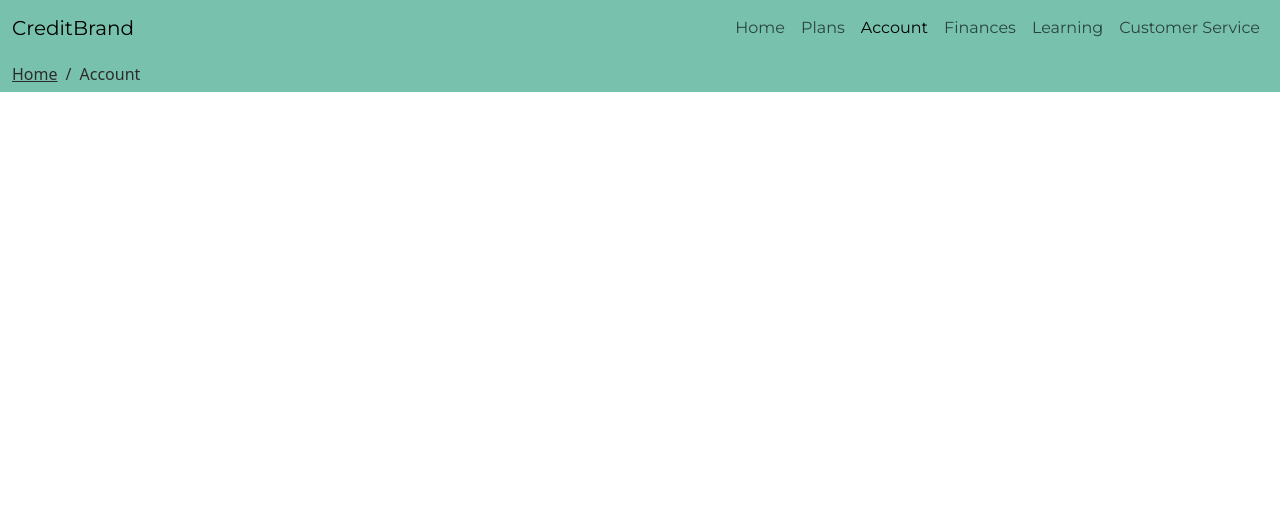
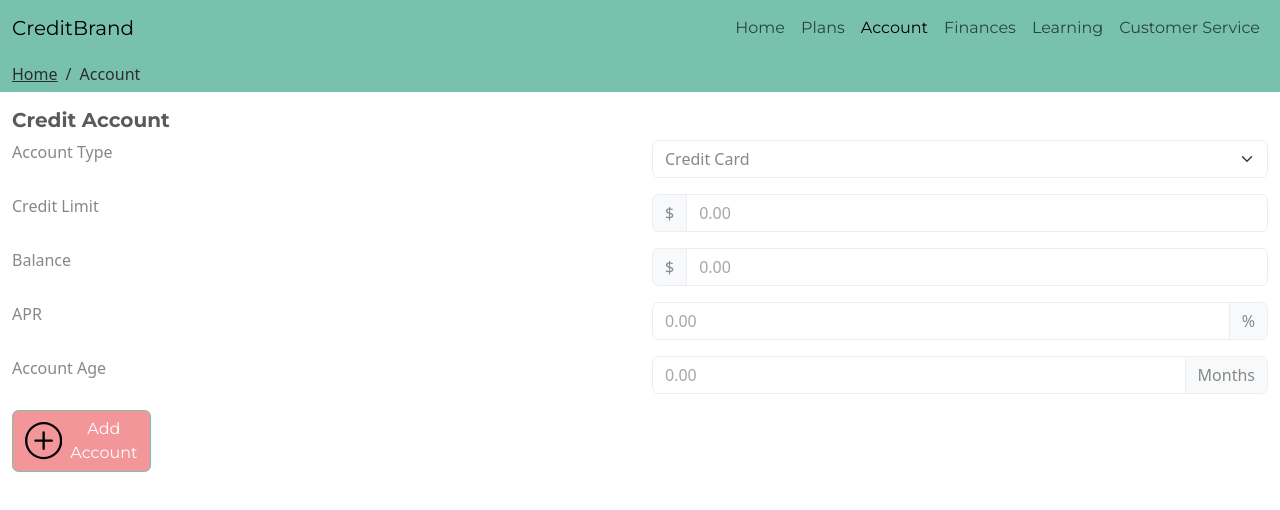
Before and after one commit to VCU-257/iteration-2-build-with-style-group-2, a React (Vite) app: page /account in a window 1280 px wide. Shown: the top 510 px of the page. Built offline with nearby package versions, Linux system fonts and the light colour scheme; a web font is replaced by a local one.

Commit message:
Create account page with functionality to add form sections

```diff
--- /dev/null
+++ b/src/components/CreditAccountFieldset.jsx
@@ -0,0 +1,63 @@
+import {Col, Form, InputGroup, Row} from "react-bootstrap";
+
+export default function CreditAccountFieldset({allAccountInfo, accountInfo, setAccountInfoCallback, index, loan = false}) {
+    function handleInputChange(event) {
+        const {name, value} = event.target;
+        const newAccountInfo = [...allAccountInfo]
+        newAccountInfo[index][name] = value;
+        setAccountInfoCallback(newAccountInfo);
+    }
+
+    return (
+        <fieldset key={accountInfo.name} className="mt-3">
+            <h5>{accountInfo.name}</h5>
+            <Form.Group as={Row} className="mb-3">
+                <Col xs={6}>
+                    <Form.Label>Account Type</Form.Label>
+                </Col>
+                <InputGroup as={Col}>
+                    <Form.Select onChange={handleInputChange} defaultValue={accountInfo.loan} name="loan">
+                        <option value={false}>Credit Card</option>
+                        <option value={true}>Loan</option>
+                    </Form.Select>
+                </InputGroup>
+            </Form.Group>
+            <Form.Group as={Row} className="mb-3">
+                <Col xs={6}>
+                    <Form.Label>{loan ? "Principal" : "Credit Limit"}</Form.Label>
+                </Col>
+                <InputGroup as={Col}>
+                    <InputGroup.Text>$</InputGroup.Text>
+                    <Form.Control type="number" placeholder="0.00" onChange={handleInputChange} name="limit" />
+                </InputGroup>
+            </Form.Group>
+            <Form.Group as={Row} className="mb-3">
+                <Col xs={6}>
+                    <Form.Label>Balance</Form.Label>
+                </Col>
+                <InputGroup as={Col}>
+                    <InputGroup.Text>$</InputGroup.Text>
+                    <Form.Control type="number" placeholder="0.00" onChange={handleInputChange} name="balance" />
+                </InputGroup>
+            </Form.Group>
+            <Form.Group as={Row} className="mb-3">
+                <Col xs={6}>
+                    <Form.Label>APR</Form.Label>
+                </Col>
+                <InputGroup as={Col}>
+                    <Form.Control type="number" placeholder="0.00" onChange={handleInputChange} name="apr" />
+                    <InputGroup.Text>%</InputGroup.Text>
+                </InputGroup>
+            </Form.Group>
+            <Form.Group as={Row} className="mb-3">
+                <Col xs={6}>
+                    <Form.Label>Account Age</Form.Label>
+                </Col>
+                <InputGroup as={Col}>
+                    <Form.Control type="number" placeholder="0.00" onChange={handleInputChange} name="age" />
+                    <InputGroup.Text>Months</InputGroup.Text>
+                </InputGroup>
+            </Form.Group>
+        </fieldset>
+    );
+}
--- a/src/pages/Account.jsx
+++ b/src/pages/Account.jsx
@@ -1,9 +1,42 @@
+import { useState } from "react";
+import { Button, Container, Form } from "react-bootstrap";
+import CreditAccountFieldset from "../components/CreditAccountFieldset";
 import "../styles/account.css";
+import { PlusCircle } from "react-bootstrap-icons";
+import MobileTitleBar from "../components/MobileTitleBar";
 
 export default function Account() {
+    const [accountInfo, setAccountInfo] = useState([{
+        name: "Credit Account",
+        limit: 0,
+        balance: 0,
+        apr: 0,
+        age: 0,
+        loan: false
+    }]);
+
+    function handleAddFieldset() {
+        setAccountInfo([...accountInfo, {
+            name: "Credit Account",
+            limit: 0,
+            balance: 0,
+            apr: 0,
+            age: 0,
+            loan: false
+        }]);
+    }
+
+    console.log(accountInfo)
+
     return (
         <div className="account-page">
-            {/* replace this line with all of your code! */}
+            <MobileTitleBar pageTitle="Edit Account Information" />
+            <Container fluid>
+                <Form>
+                    {accountInfo.map((info, index) => <CreditAccountFieldset accountInfo={info} allAccountInfo={accountInfo} setAccountInfoCallback={(allAccountInfo) => setAccountInfo(allAccountInfo)} index={index} />)}
+                </Form>
+                <Button onClick={handleAddFieldset} className="bg-secondary border-none d-flex align-items-center"><PlusCircle className="me-2" />Add Account</Button>
+            </Container>
         </div>
     );
 }
```
